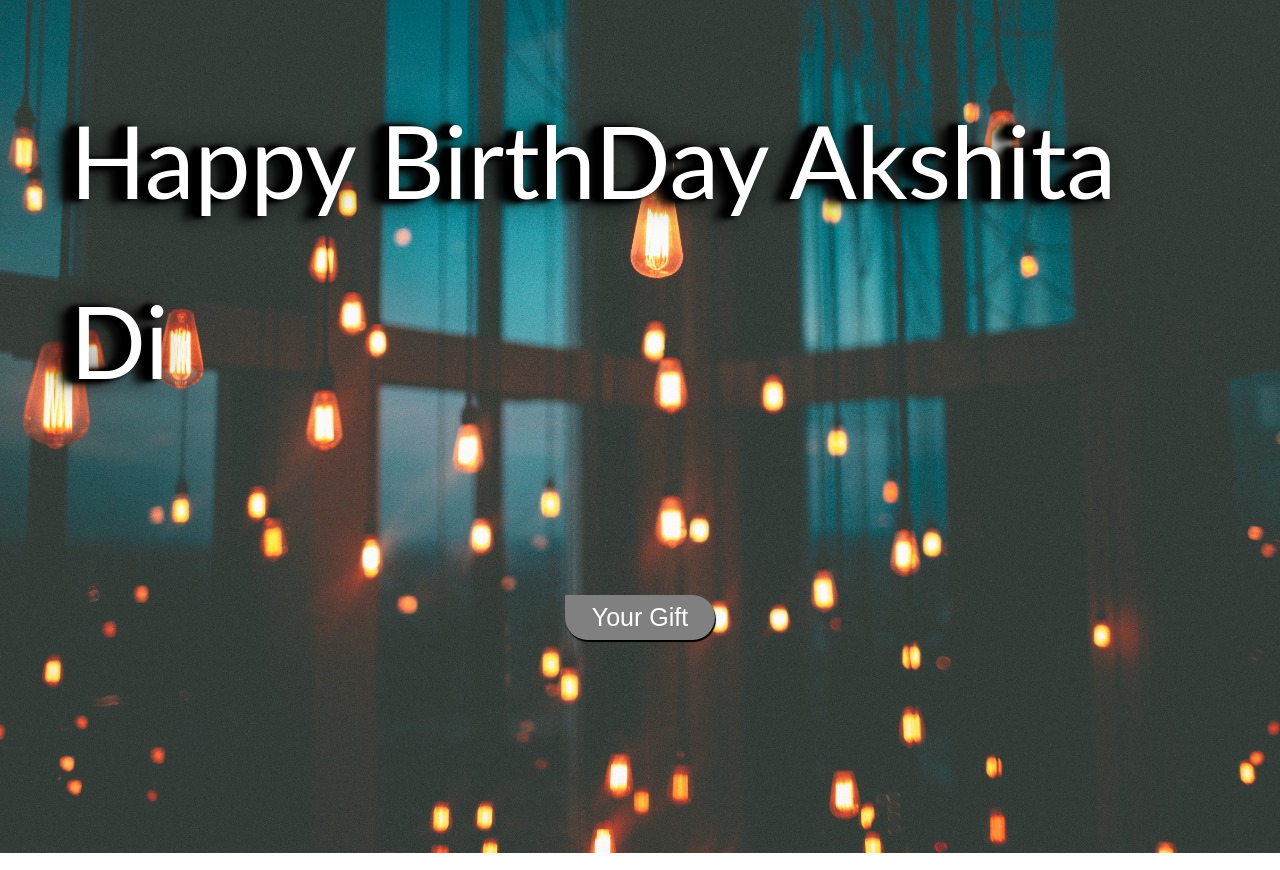
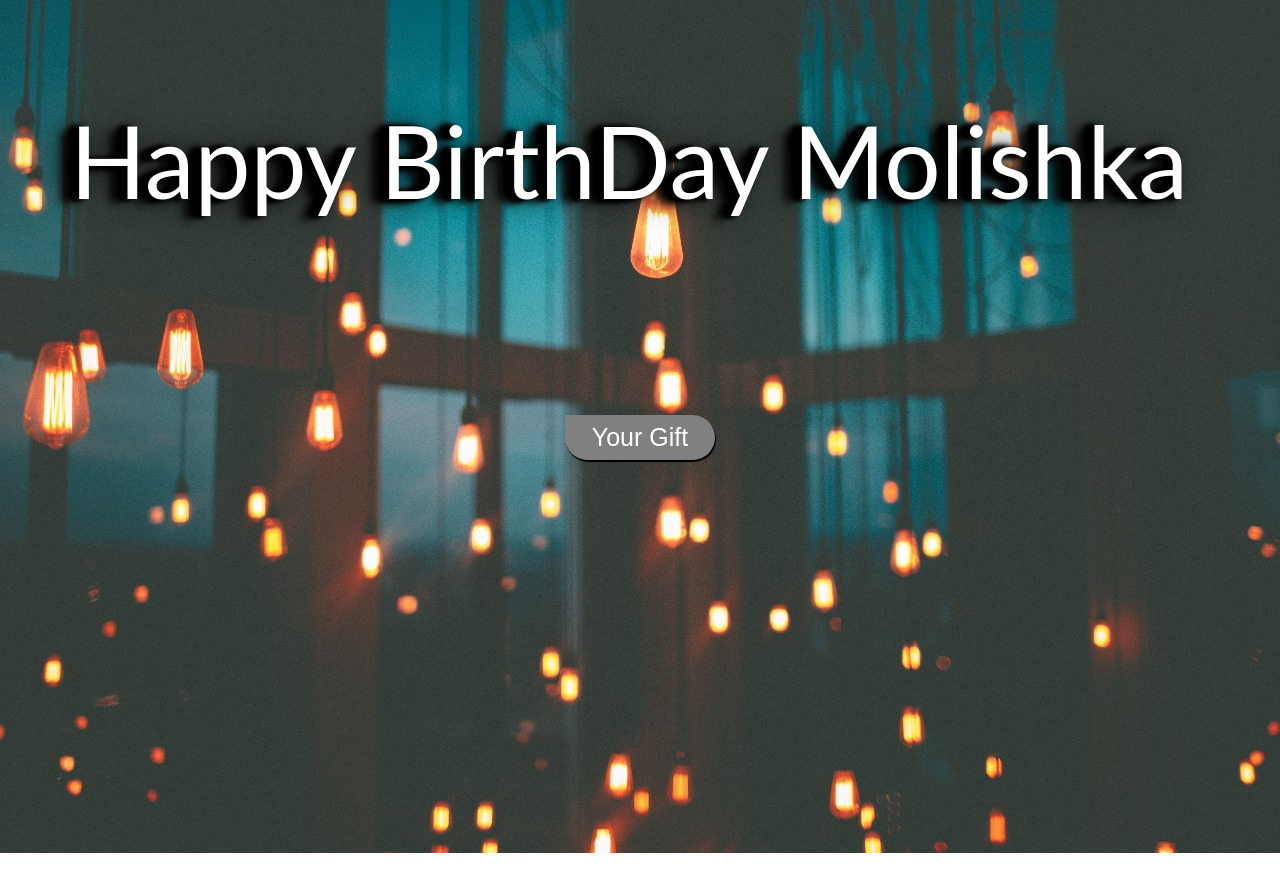
Before and after one commit to MukeshTak09/BirthdayBook, a plain HTML site: page index.html in a window 1280 px wide. Drawn offline with Linux system fonts and the light colour scheme.

Commit message:
Update index.html

```diff
--- a/index.html
+++ b/index.html
@@ -1,7 +1,7 @@
 <!DOCTYPE>
 <html>
 <head>
-<title>Happy birthday </title>
+<title>Happy birthday Molishka</title>
 <style>
 body, html {
   height: 100%;
@@ -48,7 +48,7 @@ button:hover {
 <body>
 
 <div class="container">
-<div class="txt">Happy BirthDay Akshita Di  </div>
+<div class="txt">Happy BirthDay Molishka </div>
 
 <br><br>
 <center><a href="hbd.html"><button type="button" value="gift">Your Gift</button></a>
```
